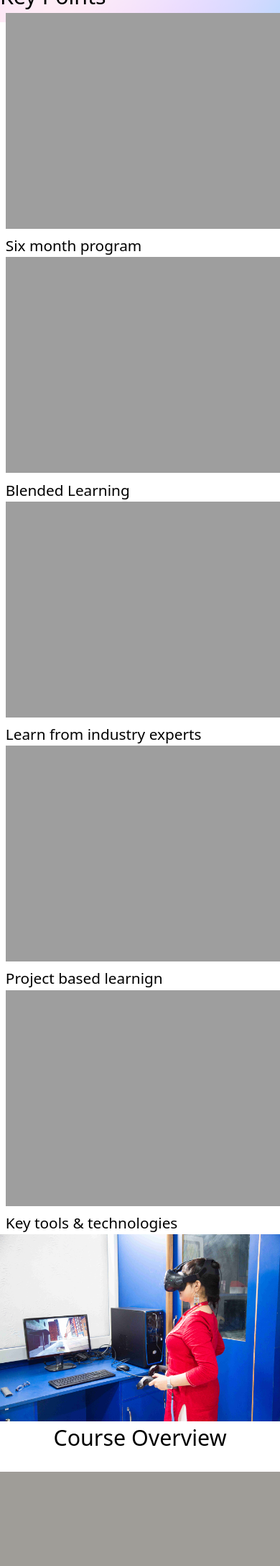
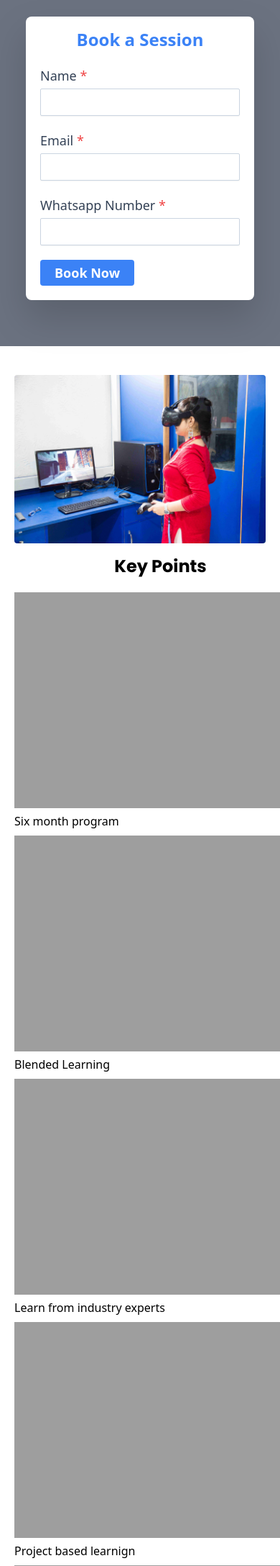
Before and after one commit to Manoj-Paramsetti/AR-VR-IT, a Flask app: page / in a window 390 px wide. Shown: the part 813-2989 px from the top of the page at 72% size. Before the commit the page ends 2858 px from the top, so only its background shows below. Run offline with Flask 2, Linux system fonts and the light colour scheme; some libraries are stand-ins or nearby versions.

Commit message:
update: Home UI and made responsive, fixes in error page

```diff
--- a/static/styles/main.css
+++ b/static/styles/main.css
@@ -7,25 +7,9 @@
     z-index: -1;
     height: 100%;
     width: 100%;
-    opacity: 0.25;
+    opacity: 0.50;
 }
 
-.title {
-    font-size: 1.9rem !important;
-    color: black !important;
-}
-
-.subtitle {
-    font-size: 1.1rem !important;
-    color: black !important;
-}
-
-
-.hero {
-    background-color: #475879 !important;
-}
-
-.box,
 .input {
     background-color: rgba(255, 255, 255, .4) !important;
     color: black !important;
--- a/templates/home.html
+++ b/templates/home.html
@@ -7,90 +7,75 @@
     <title>AR/VR</title>
     <link rel="stylesheet" href="/static/styles/main.css">
     <script src="https://cdn.tailwindcss.com"></script>
+    <link rel="preconnect" href="https://fonts.googleapis.com">
+    <link rel="preconnect" href="https://fonts.gstatic.com" crossorigin>
+    <link href="https://fonts.googleapis.com/css2?family=Poppins:wght@600;700;800&display=swap" rel="stylesheet">
 </head>
 
 <body>
     <img src="/static/images/bg.jpg" class="backgroundImage">
-    <nav class="flex flex-row justify-center space-x-[200px]">
-        <div class="">
-            <img src="/static/images/sistLogo.png" width="175">
+    <nav class="flex flex-row justify-center space-x-[30px] sm:space-x-[150px] md:space-x-[250px] lg:space-x-[350px] xl:space-x-[450px]">
+        <div class="my-auto">
+            <img src="/static/images/sistLogo.png" width="175px">
         </div>
-        <div class="level-item has-text-centered"></div>
-        <div class="level-item has-text-centered">
-            <img src="/static/images/scopik.png" width="115">
+        <div class=""></div>
+        <div class="my-auto">
+            <img src="/static/images/scopik.png" width="115px">
         </div>
     </nav>
-    <div class="block">
-        <div class="flex flex-col-reverse level md:flex-row">
-            <div class="container" style="width: 320px;">
-                <h1 class="title" style="width: 320px;">Certification Programme in AR/VR</h1>
-                <h2 class="subtitle" style="width: 320px;">Offered by Sathyabama Institute of Science Technology (School of computing, Department of IT) in Technical Collaboration with Scopik EduTech Pvt. Ltd</h2>
+    <div class="flex mx-auto my-10 flex-col-reverse lg:mx-auto sm:max-w-[1200px] lg:flex-row px-5">
+        <div class="container my-[20px] lg:my-auto lg:mx-0 mx-auto">
+            <h1 class="text-3xl max-w-[350px] mx-auto lg:mx-0 font-bold" >Certification Programme in AR/VR</h1>
+            <h2 class="text-slate-700 mt-3 mx-auto lg:mx-0 max-w-[350px]">Offered by Sathyabama Institute of Science Technology (School of computing, Department of IT) in Technical Collaboration with Scopik EduTech Pvt. Ltd</h2>
         </div>
-            <img class="rounded-md" src="/static/images/img1.jpg" alt="Virtual Reality NextGen Lab" width="400px"></img>
+        <img class="rounded-md mx-auto" src="/static/images/img1.jpg" alt="Virtual Reality NextGen Lab" class="" width="500px"></img>
     </div>
+    <div class="bg-gray-500 py-3">
+        <div class="flex mx-auto my-10 flex-col lg:mx-auto sm:max-w-[1400px] lg:flex-row px-5">
+            <div class="container mx-auto">
+                    <iframe class="my-3 aspect-video mx-auto lg:mx-0 w-[280px] sm:w-[460px] md:w-[660px] lg:w-[660px]" src="https://www.youtube.com/embed/mt81V-sS_So" title="YouTube video player" frameborder="0" allow="accelerometer; autoplay; clipboard-write; encrypted-media; gyroscope; picture-in-picture" allowfullscreen></iframe>
             </div>
-    <section class="hero is-small">
-        <div class="block">
-            <div class="columns is-mobile is-centered is-vcentered">
-                <div class="column">
-                    <img src="/static/images/sistLogo.png" alt="Virtual Reality NextGen Lab">
-                </div>
-                <div class="column"></div>
-                <div class="column">
-                    <form class="box" method="POST" action="#">
-                        <center>
-                            <div class="title text-red-500">Book a Session</div>
-                        </center>
-                        <div class="field">
-                            <label class="label">Name</label>
-                            <div class="control">
-                                <input class="input" type="text" name="name" required>
-                            </div>
-                        </div>
-                        <div class="field">
-                            <label class="label">Email</label>
-                            <div class="control">
-                                <input class="input" type="email" name="email" required>
-                            </div>
-                        </div>
-                        <div class="field">
-                            <label class="label">Whatsapp Number</label>
-                            <div class="control">
-                                <input class="input" type="number" name="phone" min="0" required>
-                            </div>
-                        </div>
-                        <center>
-                            <button class="button is-link" type="submit">Book Now</button>
-                        </center>
+            <form class="md:w-[420px] my-3 max-w-[320px] mx-auto lg:mx-0 px-5 bg-white rounded-lg drop-shadow-2xl" method="POST" action="#">
+                <p class="text-2xl mt-4 text-blue-500 font-bold text-center">Book a Session</p>
+                <label class="after:content-['*'] after:ml-0.4 after:text-red-500 block text-lg mt-5 font-medium text-slate-700">
+                    Name
+                </label>
+                <input class="mt-1 px-2 py-1 text-lg w-full bg-white border shadow-sm border-slate-300 placeholder-slate-400 focus:outline-none focus:border-blue-500 focus:ring-blue-500 block rounded-sm focus:ring-1" type="text" name="name" required>
+                <label class="after:content-['*'] after:ml-0.4 after:text-red-500 block text-lg mt-5 font-medium text-slate-700">
+                    Email
+                </label>
+                <input class="mt-1 px-2 py-1 text-lg w-full bg-white border shadow-sm border-slate-300 placeholder-slate-400 focus:outline-none focus:border-blue-500 focus:ring-blue-500 block w-lg rounded-sm focus:ring-1" type="email" name="email" required>
+                <label class="after:content-['*'] after:ml-0.4 after:text-red-500 block text-lg mt-5 font-medium text-slate-700">
+                    Whatsapp Number
+                </label>
+                <input class="mt-1 px-2 py-1 text-lg w-full bg-white border shadow-sm border-slate-300 placeholder-slate-400 focus:outline-none focus:border-blue-500 focus:ring-blue-500 block w-lg rounded-sm focus:ring-1" type="number" name="phone" min="6000000000" required>
+                <button class="my-5 bg-blue-500 hover:bg-blue-600 active:bg-blue-700 focus:outline-none focus:ring focus:ring-blue-300 rounded px-5 py-1 text-lg font-bold text-white" type="submit">
+                    Book Now
+                </button>
             </form>
         </div>
     </div>
-        </div>
-    </section>
-    <div class="block">
-        <div class="columns is-mobile is-centered is-vcentered">
-            <div class="column">
-                <h1 class="title">Key Points</h1>
-                <h2 style="margin-left: 2% !important; color: black !important; font-size: 1.3rem;">
+    <div class="container mx-auto">
+        <div class="flex my-10 flex-col-reverse sm:max-w-[1500px] lg:flex-row px-5">
+                <div class="lg:container my-auto mx-auto lg:mx-0">
+                    <p class="text-2xl text-center lg:text-left md:text-3xl mt-4 mb-5" style="font-family: 'Poppins', sans-serif; font-weight: 700;">Key Points</p>
+                    <div>
                         <ul>
-                        <li>Six month program</li>
-                        <li>Blended Learning</li>
-                        <li>Learn from industry experts</li>
-                        <li>Project based learnign</li>
-                        <li>Key tools & technologies</li>
+                            <li class="sm:text-lg sm:text-xl md:text-2xl mt-2">Six month program</li>
+                            <li class="sm:text-lg sm:text-xl md:text-2xl mt-2">Blended Learning</li>
+                            <li class="sm:text-lg sm:text-xl md:text-2xl mt-2">Learn from industry experts</li>
+                            <li class="sm:text-lg sm:text-xl md:text-2xl mt-2">Project based learnign</li>
+                            <li class="sm:text-lg sm:text-xl md:text-2xl mt-2">Key tools & technologies</li>
                         </ul>
-                </h2>
-            </div>
-            <div class="column">
-                <img src="/static/images/img2.jpg" width="500px" class="image" alt="Virtual Reality NextGen Lab">
+                    </p>
                     </div>
                 </div>
+                    <img src="/static/images/img2.jpg" width="500px" class="mx-auto lg:mx-0 rounded" alt="Virtual Reality NextGen Lab">
         </div>
-    <div class="block">
-        <center>
-            <div class="title">Course Overview</div>
-        </center>
     </div>
+    <br>
+    <br>
+    <p class="text-2xl md:text-3xl mt-4 mb-5 text-center" style="font-family: 'Poppins', sans-serif; font-weight: 600;">Course Overview</p>
     <br>
 </body>
 
```
Also changed, not shown: templates/error.html (+11 -3 lines). Lines whose indentation alone changed are shown as unchanged.
